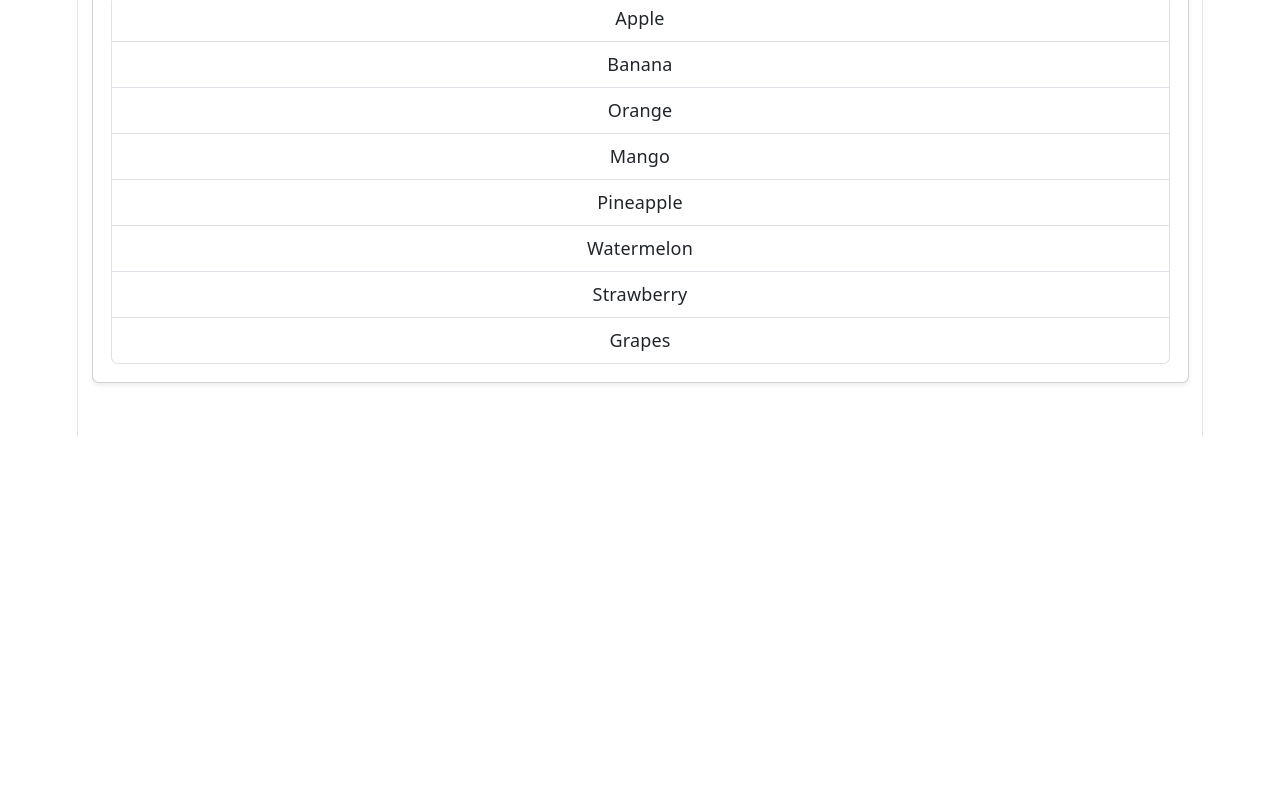
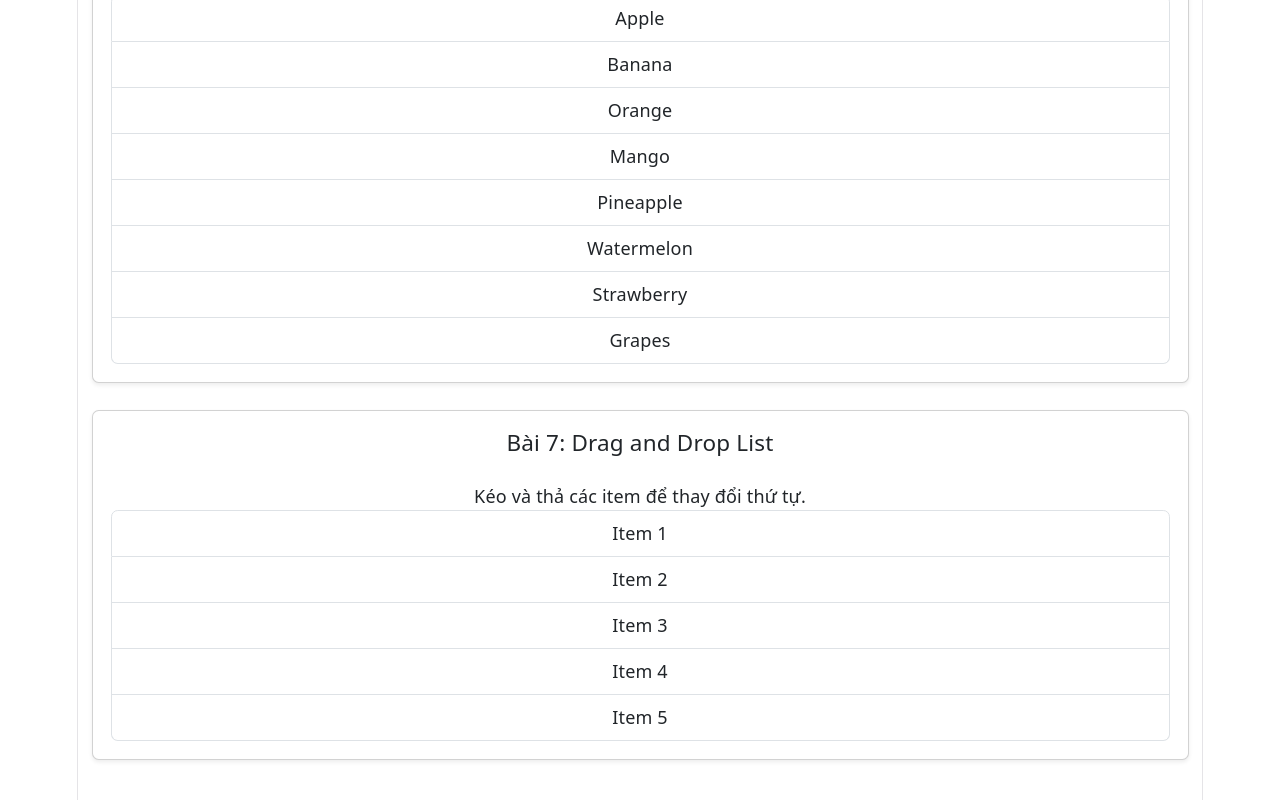
Before and after one commit to phulongtran/FER202_FA26_LongTP, a React (Vite) app in the folder Slot7/usestate-exercises/: page / in a window 1280 px wide. Shown: the part 1656-2456 px from the top of the page. Before the commit the page ends 2093 px from the top, so only its background shows below. Built offline with nearby package versions, Linux system fonts and the light colour scheme.

Commit message:
feat(exercise-7): create drag and drop list component

```diff
--- a/Slot7/usestate-exercises/src/App.jsx
+++ b/Slot7/usestate-exercises/src/App.jsx
@@ -4,6 +4,7 @@ import Exercise3ToggleVisibility from './components/Exercise3ToggleVisibility'
 import Exercise4TodoList from './components/Exercise4TodoList'
 import Exercise5ColorSwitcher from './components/Exercise5ColorSwitcher'
 import Exercise6SearchFilter from './components/Exercise6SearchFilter'
+import Exercise7DragDropList from './components/Exercise7DragDropList'
 
 function App() {
   return (
@@ -18,6 +19,7 @@ function App() {
       <Exercise4TodoList />
       <Exercise5ColorSwitcher />
       <Exercise6SearchFilter />
+      <Exercise7DragDropList />
     </div>
   )
 }
--- /dev/null
+++ b/Slot7/usestate-exercises/src/components/Exercise7DragDropList.jsx
@@ -0,0 +1,87 @@
+import { useState } from 'react'
+import { Card, ListGroup } from 'react-bootstrap'
+
+function Exercise7DragDropList() {
+  const [items, setItems] = useState([
+    'Item 1',
+    'Item 2',
+    'Item 3',
+    'Item 4',
+    'Item 5',
+  ])
+
+  const [draggingItem, setDraggingItem] = useState(null)
+
+  const handleDragStart = (index) => {
+    setDraggingItem(index)
+  }
+
+  const handleDragOver = (event) => {
+    event.preventDefault()
+  }
+
+  const handleDrop = (dropIndex) => {
+    if (
+      draggingItem === null ||
+      draggingItem === dropIndex
+    ) {
+      return
+    }
+
+    const updatedItems = [...items]
+
+    const draggedItem = updatedItems.splice(
+      draggingItem,
+      1
+    )[0]
+
+    updatedItems.splice(
+      dropIndex,
+      0,
+      draggedItem
+    )
+
+    setItems(updatedItems)
+    setDraggingItem(null)
+  }
+
+  const handleDragEnd = () => {
+    setDraggingItem(null)
+  }
+
+  return (
+    <Card className="mb-4 shadow-sm text-dark">
+      <Card.Body>
+        <Card.Title className="mb-4 text-dark">
+          Bài 7: Drag and Drop List
+        </Card.Title>
+
+        <p className="text-dark">
+          Kéo và thả các item để thay đổi thứ tự.
+        </p>
+
+        <ListGroup>
+          {items.map((item, index) => (
+            <ListGroup.Item
+              key={item}
+              draggable
+              onDragStart={() => handleDragStart(index)}
+              onDragOver={handleDragOver}
+              onDrop={() => handleDrop(index)}
+              onDragEnd={handleDragEnd}
+              style={{
+                cursor: 'grab',
+                opacity:
+                  draggingItem === index ? 0.5 : 1,
+              }}
+            >
+              {item}
+            </ListGroup.Item>
+          ))}
+        </ListGroup>
+      </Card.Body>
+    </Card>
+  )
+}
+
+export default Exercise7DragDropList
```
